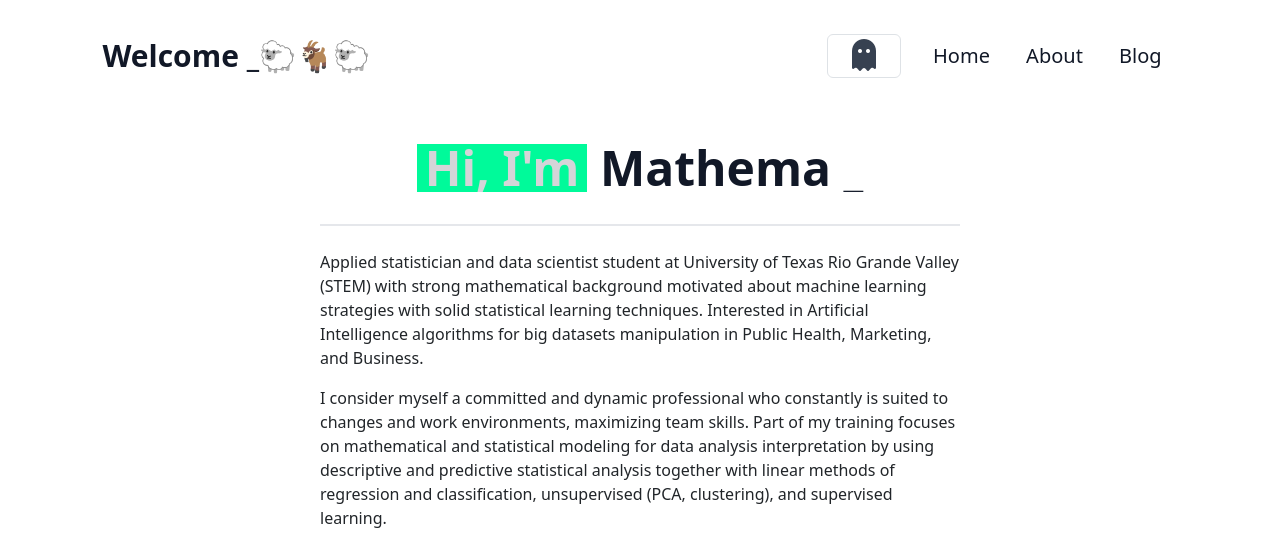
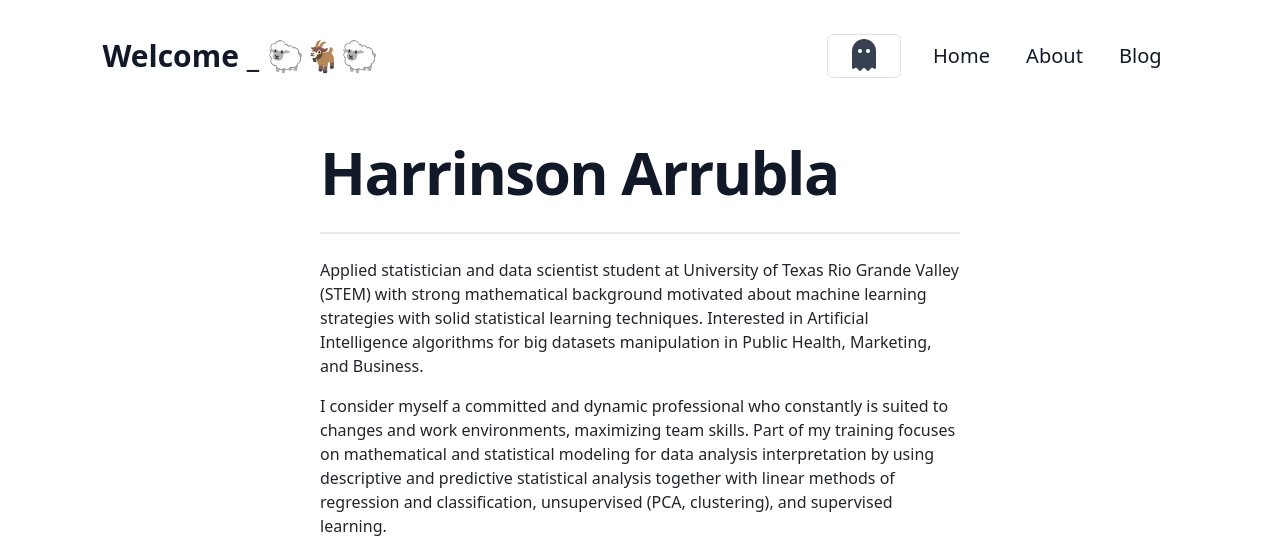
Before and after one commit to haarrublar/personalWebsite, a Django app: page /about/ in a window 1280 px wide. Shown: the top 536 px of the page. Run offline with Django 4.2, Linux system fonts and the light colour scheme; some libraries are stand-ins or nearby versions.

Commit message:
about me page updated and navbar ended

```diff
--- a/static/css/base/main.css
+++ b/static/css/base/main.css
@@ -1524,10 +1524,6 @@ select {
   width: 100%;
 }
 
-.flex-shrink-0 {
-  flex-shrink: 0;
-}
-
 .flex-grow {
   flex-grow: 1;
 }
@@ -2008,7 +2004,7 @@ select {
 
 .text-effect .hi {
   display: inline-block;
-  background: mediumspringgreen;
+  background: rgb(209, 213, 219);
   padding: 0 0.5rem;
   /* Add padding to separate text from edges */
 }
--- a/static/js/gsap/textEffect.js
+++ b/static/js/gsap/textEffect.js
@@ -35,9 +35,9 @@ boxTl.to('.box', {
 
 // Text animation
 gsap.to('.hi', {
-  duration: 2,
-  color: 'white', // Change text color to white
-  backgroundColor: 'mediumspringgreen', // Change background color to mediumspringgreen
+  duration: 1,
+  color: 'rgb(107, 114, 128)', // Change text color to white
+  backgroundColor: 'rgb(209, 213, 219)', // Change background color to mediumspringgreen
   yoyo: true, // Use yoyo effect
   repeat: -1, // Repeat indefinitely
   ease: 'power1.inOut' // Use power1.inOut easing function
--- a/website/templates/about/author_about.html
+++ b/website/templates/about/author_about.html
@@ -2,17 +2,10 @@
 
 
 <div class="content-aux">
-    <div class="text-center py-8 border-b-2 border-b-gray-200">
+    <div class="py-8 border-b-2 border-b-gray-200">
         <div class="text-effect">
-            <h1 class="text-3xl font-extrabold text-gray-900 dark:text-gray-100 sm:text-4xl md:text-5xl">
-                <span class="box"></span>
-                <span class="hi">Hi, I'm</span>
-                <span class="text" contenteditable="true">
-                    Harrinson Arrubla
-                    Mathematician
-                    Applied Statistician & Data Scientist
-                </span>
-                <span class="cursor">_</span>
+            <h1 class="prose text-3xl font-extrabold leading-9 tracking-tight text-gray-900 dark:text-gray-100 sm:text-4xl sm:leading-10 md:text-6xl md:leading-14">
+                Harrinson Arrubla
             </h1>
         </div>
     </div>
--- a/website/templates/navbar/navbar.html
+++ b/website/templates/navbar/navbar.html
@@ -8,10 +8,14 @@
                haarrublar's Blog
                Welcome
                Bienvenid@s
+               Harrinson Arrubla
+               Mathematician
+               Applied Statistician & Data Scientist
            </span>
            <span class="cursor">_</span>
+           <span>🐑🐐🐑</span>
          </a>
-         <a href="/" class="prose text-gray-900 dark:text-gray-100 font-bold text-3xl">
+         <a href="/" class="prose block md:hidden text-gray-900 dark:text-gray-100 font-bold text-3xl">
            🐑🐐🐑
          </a>
        </div>
```
Also changed, not shown: website/templates/home/author_intro.html (+3 -4 lines), static/css/tw/tailwind-input.css.
